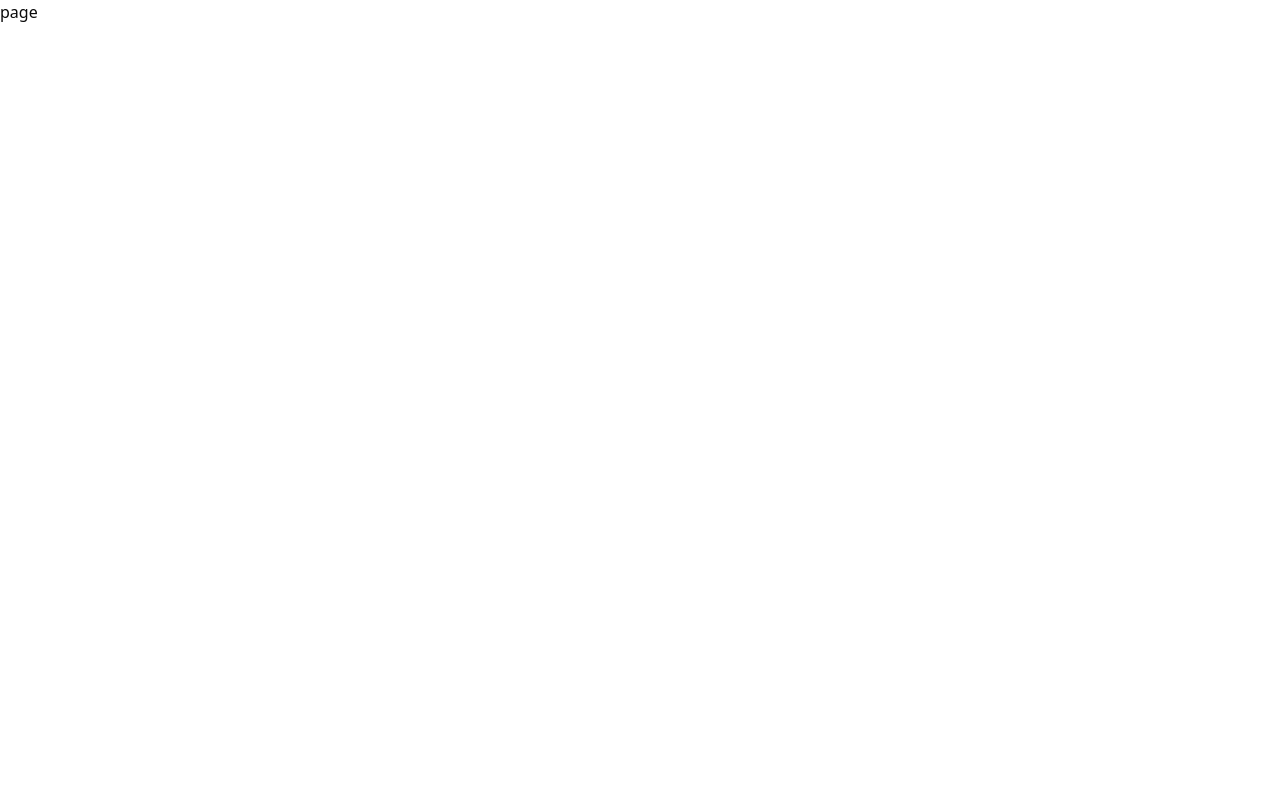
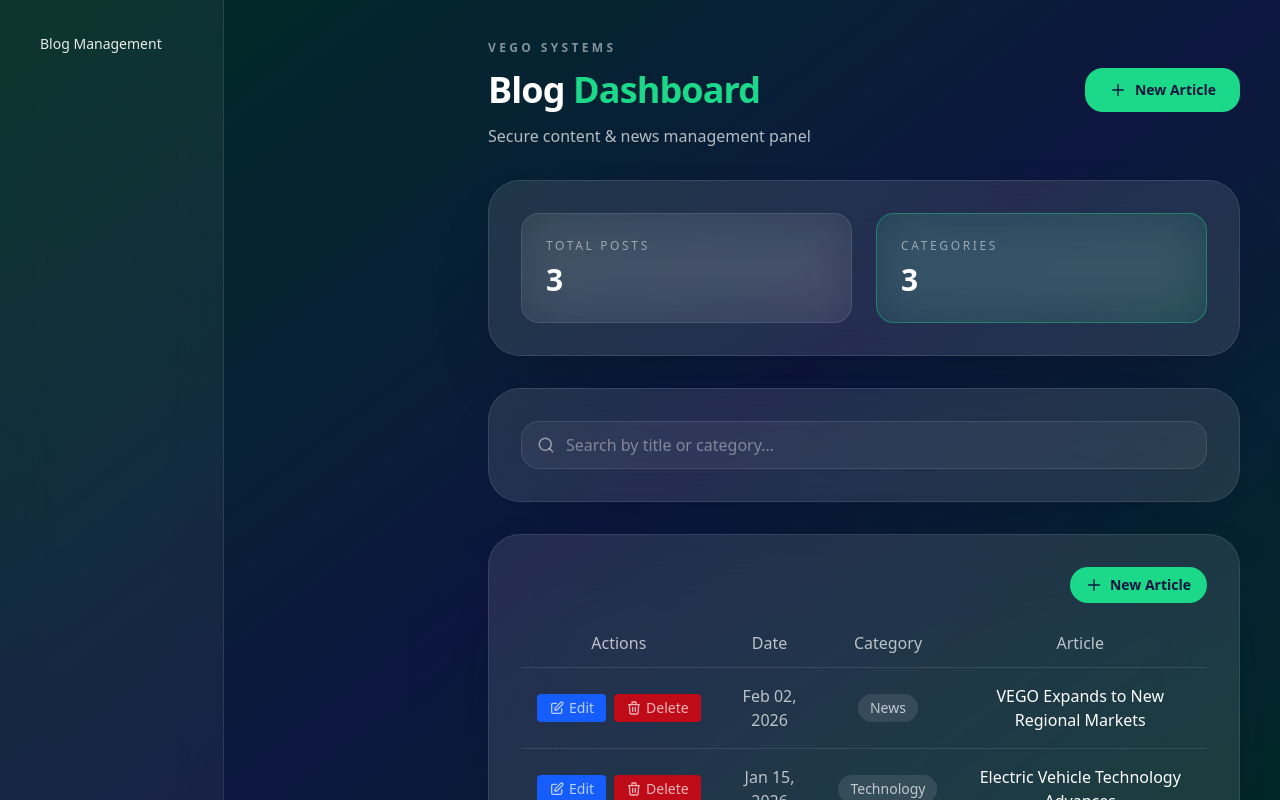
Before and after one commit to vego-group/vego-sa-website, a Next.js app: page /dashboard in a window 1280 px wide. Shown: the top 800 px of the page. Built offline with nearby package versions, Linux system fonts and the light colour scheme.

Commit message:
fix dashboard route

```diff
--- a/src/app/dashboard/dashboard/page.tsx
+++ /dev/null
@@ -1,7 +0,0 @@
-import Dashboard from "@/components/dashboard/dashboard"
-
-function DashboardPage() {
-  return <Dashboard />;
-}
-
-export default DashboardPage;
--- a/src/app/dashboard/page.tsx
+++ b/src/app/dashboard/page.tsx
@@ -1,5 +1,7 @@
-function page() {
-  return <div>page</div>;
+import Dashboard from "@/components/dashboard/dashboard";
+
+function DashboardPage() {
+  return <Dashboard />;
 }
 
-export default page;
+export default DashboardPage;
```
